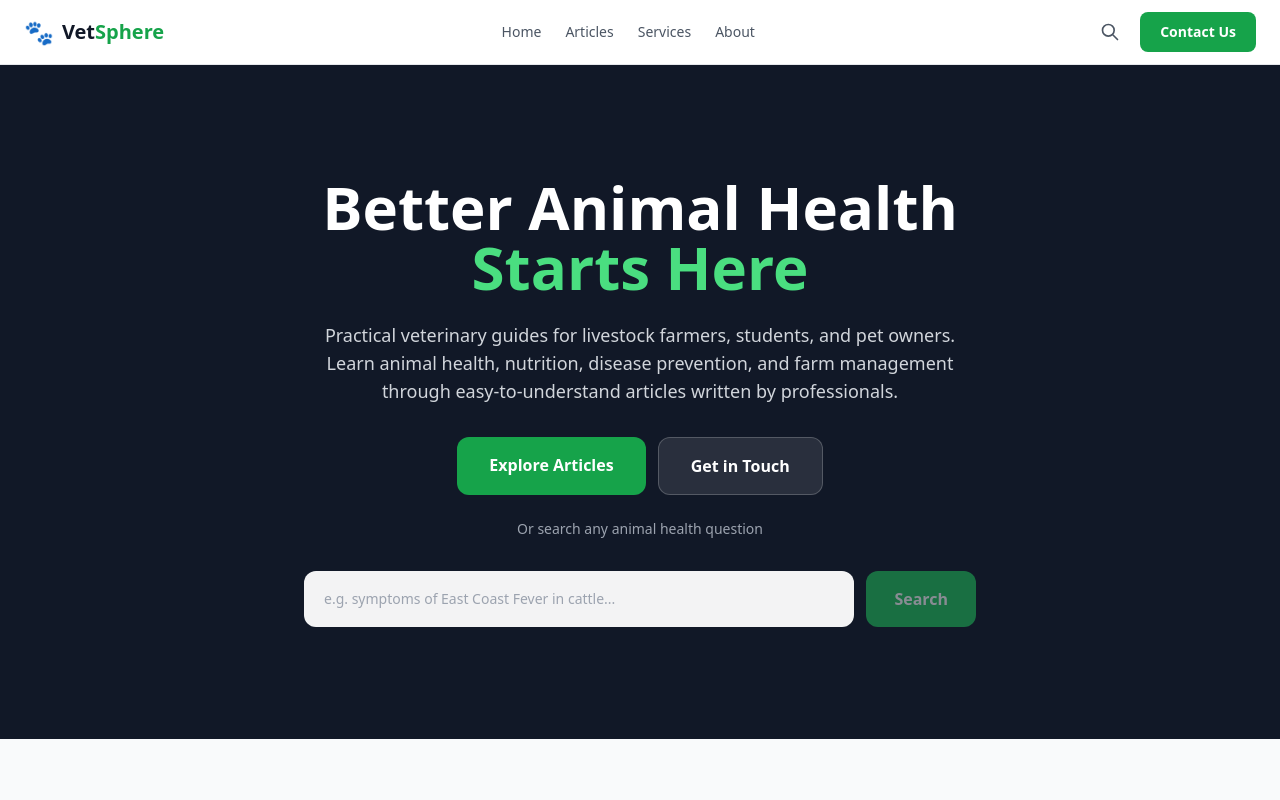
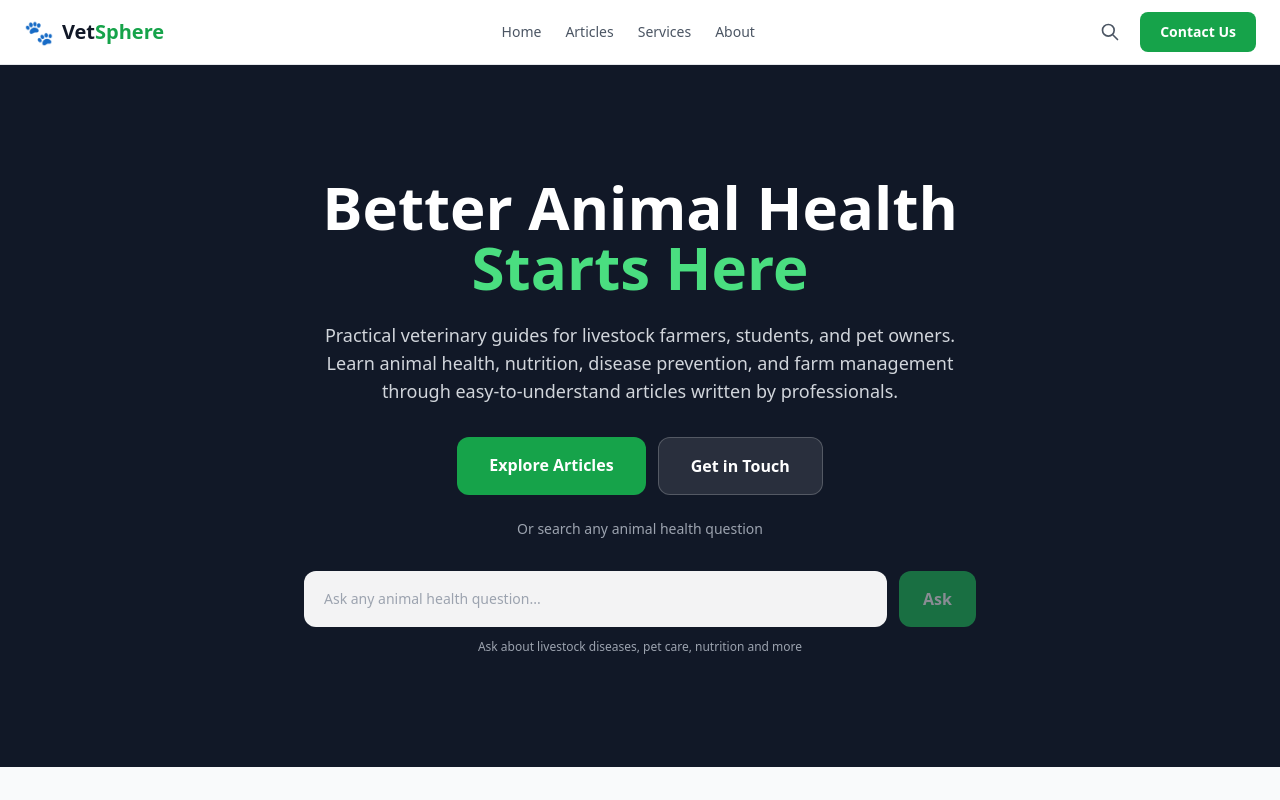
Before and after one commit to mathewschilongo099/VetSphere, a Next.js app: page / in a window 1280 px wide. Shown: the top 800 px of the page. Built offline with nearby package versions, Linux system fonts and the light colour scheme.

Commit message:
Update AnimalSearch.tsx

```diff
--- a/src/components/AnimalSearch.tsx
+++ b/src/components/AnimalSearch.tsx
@@ -1,102 +1,107 @@
 'use client';
 
-import { useState } from 'react';
+import { useState, useRef, useEffect } from 'react';
 
-interface SearchResult {
-  title: string;
-  url: string;
-  snippet: string;
+interface Message {
+  role: 'user' | 'ai';
+  text: string;
 }
 
 export default function AnimalSearch() {
   const [query, setQuery] = useState('');
-  const [results, setResults] = useState<SearchResult[]>([]);
+  const [messages, setMessages] = useState<Message[]>([]);
   const [loading, setLoading] = useState(false);
-  const [searched, setSearched] = useState(false);
-  const [error, setError] = useState('');
+  const bottomRef = useRef<HTMLDivElement>(null);
+
+  useEffect(() => {
+    bottomRef.current?.scrollIntoView({ behavior: 'smooth' });
+  }, [messages, loading]);
 
   const handleSearch = async (e: React.FormEvent) => {
     e.preventDefault();
-    if (!query.trim()) return;
+    if (!query.trim() || loading) return;
 
+    const userMessage = query.trim();
+    setQuery('');
+    setMessages(prev => [...prev, { role: 'user', text: userMessage }]);
     setLoading(true);
-    setSearched(true);
-    setError('');
-    setResults([]);
 
     try {
       const res = await fetch(
-        `/api/search?query=${encodeURIComponent(query + ' animal health veterinary')}`,
+        `/api/search?query=${encodeURIComponent(userMessage)}`,
       );
 
-      if (!res.ok) throw new Error('Search failed');
+      const data = await res.json();
+      const answer = data.answer || data.response || 'Sorry, I could not find an answer. Please try again.';
 
-      const data = await res.json();
-      const hits = data.results?.web || [];
-
-      const mapped: SearchResult[] = hits.map((hit: any) => ({
-        title: hit.title || 'Untitled',
-        url: hit.url || '#',
-        snippet: hit.snippets?.[0] || hit.description || 'No description available.',
-      }));
-
-      setResults(mapped);
+      setMessages(prev => [...prev, { role: 'ai', text: answer }]);
     } catch (err) {
-      setError('Something went wrong. Please try again.');
+      setMessages(prev => [...prev, { role: 'ai', text: 'Something went wrong. Please try again.' }]);
     } finally {
       setLoading(false);
     }
   };
 
   return (
-    <div className="w-full mt-8">
-      <form onSubmit={handleSearch} className="flex flex-col sm:flex-row gap-3 max-w-2xl mx-auto">
+    <div className="w-full mt-8 max-w-2xl mx-auto">
+
+      {/* Chat messages */}
+      {messages.length > 0 && (
+        <div className="mb-4 space-y-4 max-h-96 overflow-y-auto px-1">
+          {messages.map((msg, i) => (
+            <div
+              key={i}
+              className={`flex ${msg.role === 'user' ? 'justify-end' : 'justify-start'}`}
+            >
+              <div
+                className={`max-w-[85%] rounded-2xl px-4 py-3 text-sm leading-relaxed ${
+                  msg.role === 'user'
+                    ? 'bg-green-500 text-white rounded-br-sm'
+                    : 'bg-white/15 text-gray-100 rounded-bl-sm'
+                }`}
+              >
+                {msg.text}
+              </div>
+            </div>
+          ))}
+
+          {loading && (
+            <div className="flex justify-start">
+              <div className="bg-white/15 rounded-2xl rounded-bl-sm px-4 py-3">
+                <div className="flex gap-1 items-center">
+                  <div className="w-2 h-2 bg-green-400 rounded-full animate-bounce" style={{ animationDelay: '0ms' }} />
+                  <div className="w-2 h-2 bg-green-400 rounded-full animate-bounce" style={{ animationDelay: '150ms' }} />
+                  <div className="w-2 h-2 bg-green-400 rounded-full animate-bounce" style={{ animationDelay: '300ms' }} />
+                </div>
+              </div>
+            </div>
+          )}
+          <div ref={bottomRef} />
+        </div>
+      )}
+
+      {/* Input */}
+      <form onSubmit={handleSearch} className="flex gap-3">
         <input
           type="text"
           value={query}
           onChange={(e) => setQuery(e.target.value)}
-          placeholder="e.g. symptoms of East Coast Fever in cattle..."
+          placeholder="Ask any animal health question..."
           className="flex-1 px-5 py-4 rounded-xl text-gray-900 text-sm font-medium focus:outline-none focus:ring-2 focus:ring-green-400 bg-white/95 placeholder-gray-400"
         />
         <button
           type="submit"
           disabled={loading || !query.trim()}
-          className="bg-green-500 hover:bg-green-400 disabled:opacity-50 disabled:cursor-not-allowed text-white font-bold px-7 py-4 rounded-xl transition whitespace-nowrap"
+          className="bg-green-500 hover:bg-green-400 disabled:opacity-50 disabled:cursor-not-allowed text-white font-bold px-6 py-4 rounded-xl transition"
         >
-          {loading ? 'Searching...' : 'Search'}
+          {loading ? '...' : 'Ask'}
         </button>
       </form>
 
-      {searched && (
-        <div className="max-w-2xl mx-auto mt-6">
-          {loading && (
-            <div className="flex justify-center py-8">
-              <div className="w-8 h-8 border-4 border-green-400 border-t-transparent rounded-full animate-spin" />
-            </div>
-          )}
-          {error && <p className="text-red-300 text-center text-sm py-4">{error}</p>}
-          {!loading && !error && results.length === 0 && (
-            <p className="text-gray-300 text-center text-sm py-4">No results found. Try a different search term.</p>
-          )}
-          {!loading && results.length > 0 && (
-            <div className="space-y-4">
-              <p className="text-gray-400 text-xs text-center mb-2">Results for "{query}" — powered by You.com</p>
-              {results.map((result, i) => (
-                <a
-                  key={i}
-                  href={result.url}
-                  target="_blank"
-                  rel="noopener noreferrer"
-                  className="block bg-white/10 hover:bg-white/20 border border-white/10 rounded-xl p-4 transition group"
-                >
-                  <p className="text-xs text-green-400 truncate mb-1">{result.url}</p>
-                  <h4 className="text-white font-semibold text-sm group-hover:text-green-300 transition leading-snug mb-1">{result.title}</h4>
-                  <p className="text-gray-400 text-xs leading-relaxed line-clamp-2">{result.snippet}</p>
-                </a>
-              ))}
-            </div>
-          )}
-        </div>
+      {messages.length === 0 && (
+        <p className="text-gray-400 text-xs text-center mt-3">
+          Ask about livestock diseases, pet care, nutrition and more
+        </p>
       )}
     </div>
   );
```
